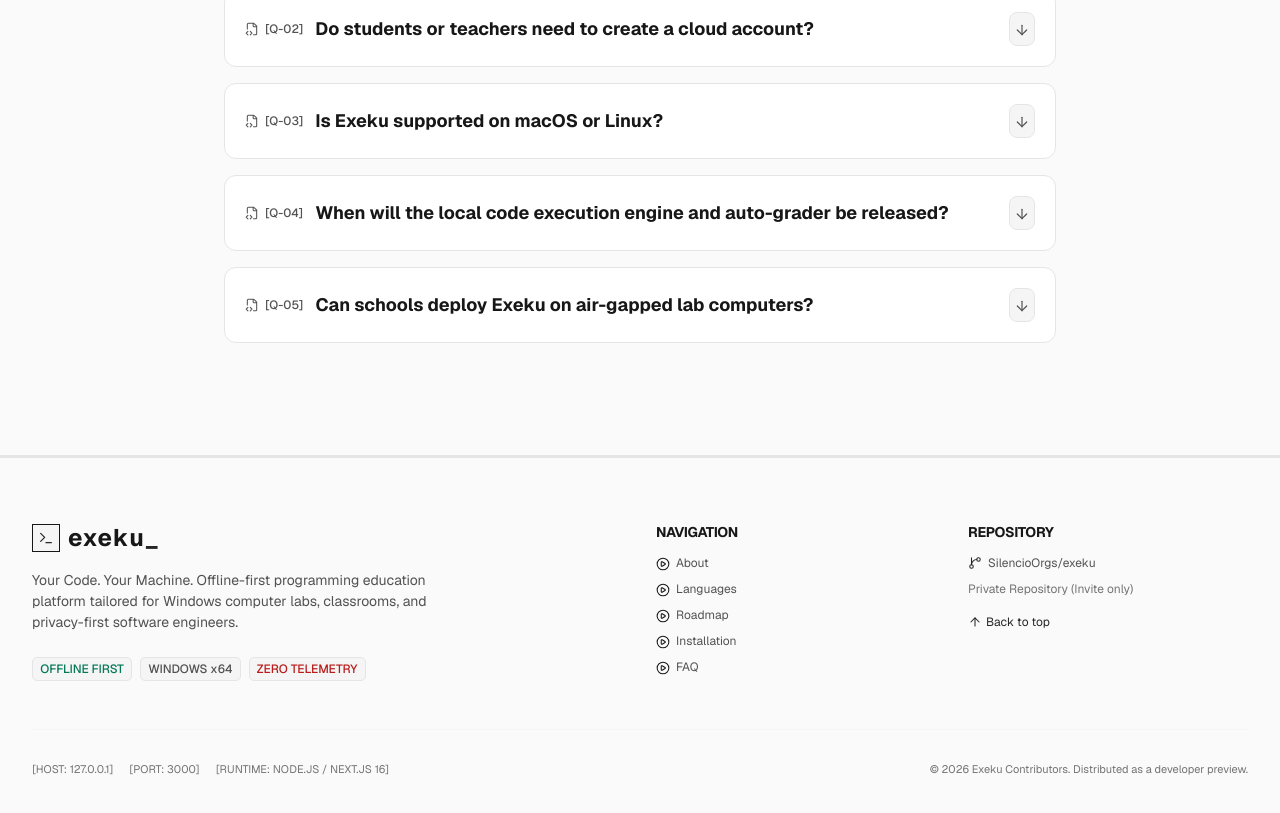
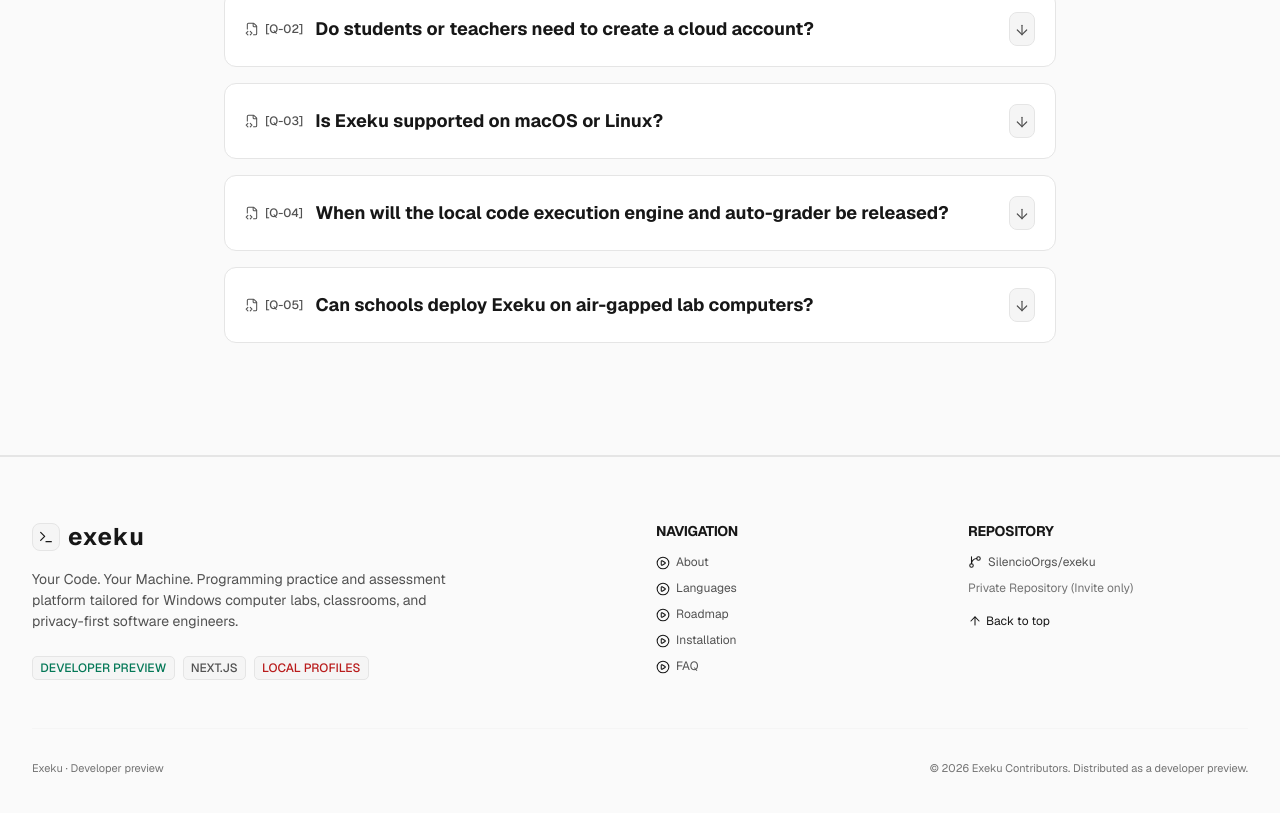
Before and after one commit to SilencioOrgs/exeku, a Next.js app: page / in a window 1280 px wide. Shown: the part 5480-6293 px from the top of the page. Built offline with nearby package versions, Linux system fonts and the light colour scheme.

Commit message:
style(landing): align sections and visual accents with rounded neutral SaaS design

```diff
--- a/components/landing/footer.tsx
+++ b/components/landing/footer.tsx
@@ -12,33 +12,33 @@
   ];
 
   return (
-    <footer className="bg-[var(--color-canvas)] border-t-2 border-[var(--color-border)] text-[var(--color-text-muted)] font-mono text-xs">
+    <footer className="bg-[var(--color-canvas)] border-t border-[var(--color-border)] text-[var(--color-text-muted)] text-xs">
       <div className="max-w-7xl mx-auto px-4 sm:px-6 lg:px-8 py-12 lg:py-16">
         <div className="grid grid-cols-1 md:grid-cols-4 gap-8 mb-12">
           {/* Brand Info */}
           <div className="md:col-span-2 space-y-4">
             <div className="flex items-center gap-2">
-              <div className="w-7 h-7 bg-[var(--color-elevated)] border border-[var(--color-primary)] flex items-center justify-center text-[var(--color-accent)]">
+              <div className="w-7 h-7 rounded-lg bg-[var(--color-elevated)] border border-[var(--color-border)] flex items-center justify-center text-[var(--color-text-main)]">
                 <DotIcon name="powershell" size={16} />
               </div>
               <span
                 className="text-2xl font-bold text-[var(--color-text-main)] tracking-wider"
                 style={{ fontFamily: "var(--font-heading-active)" }}
               >
-                exeku<span className="text-[var(--color-accent)]">_</span>
+                exeku
               </span>
             </div>
 
             <p className="text-sm font-sans text-[var(--color-text-muted)] max-w-md leading-relaxed">
-              Your Code. Your Machine. Offline-first programming education platform
+              Your Code. Your Machine. Programming practice and assessment platform
               tailored for Windows computer labs, classrooms, and privacy-first software
               engineers.
             </p>
 
             <div className="pt-2 flex flex-wrap gap-2">
-              <PixelBadge variant="mint">OFFLINE FIRST</PixelBadge>
-              <PixelBadge variant="cyan">WINDOWS x64</PixelBadge>
-              <PixelBadge variant="pink">ZERO TELEMETRY</PixelBadge>
+              <PixelBadge variant="mint">DEVELOPER PREVIEW</PixelBadge>
+              <PixelBadge variant="cyan">NEXT.JS</PixelBadge>
+              <PixelBadge variant="pink">LOCAL PROFILES</PixelBadge>
             </div>
           </div>
 
@@ -52,7 +52,7 @@
                 <li key={link.label}>
                   <a
                     href={link.href}
-                    className="hover:text-[var(--color-accent)] transition-colors flex items-center gap-1.5"
+                    className="hover:text-[var(--color-text-main)] transition-colors flex items-center gap-1.5"
                   >
                     <span className="text-[var(--color-primary-text)]"><DotIcon name="circlePlay" size={14} aria-hidden="true" /></span>
                     {link.label}
@@ -73,9 +73,9 @@
                   href="https://github.com/SilencioOrgs/exeku"
                   target="_blank"
                   rel="noopener noreferrer"
-                  className="hover:text-[var(--color-accent)] transition-colors flex items-center gap-1.5"
+                  className="hover:text-[var(--color-text-main)] transition-colors flex items-center gap-1.5"
                 >
-                  <DotIcon name="github" size={14} className="text-[var(--color-accent)]" />
+                  <DotIcon name="github" size={14} className="text-[var(--color-text-main)]" />
                   SilencioOrgs/exeku
                 </a>
               </li>
@@ -84,9 +84,9 @@
 
             <a
               href="#hero"
-              className="inline-flex items-center gap-1 text-[var(--color-accent)] hover:underline"
+              className="inline-flex items-center gap-1 text-[var(--color-text-main)] hover:underline"
             >
-              <DotIcon name="arrowUp" size={14} className="text-[var(--color-accent)]" /> Back to top
+              <DotIcon name="arrowUp" size={14} className="text-[var(--color-text-main)]" /> Back to top
             </a>
           </div>
         </div>
@@ -94,9 +94,7 @@
         {/* System Telemetry Dock */}
         <div className="pt-8 border-t border-[var(--color-elevated)] flex flex-col sm:flex-row items-center justify-between gap-4 text-[0.6875rem] text-[var(--color-text-dim)]">
           <div className="flex flex-wrap items-center gap-4">
-            <span>[HOST: 127.0.0.1]</span>
-            <span>[PORT: 3000]</span>
-            <span>[RUNTIME: NODE.JS / NEXT.JS 16]</span>
+            <span>Exeku · Developer preview</span>
           </div>
 
           <div>
```
